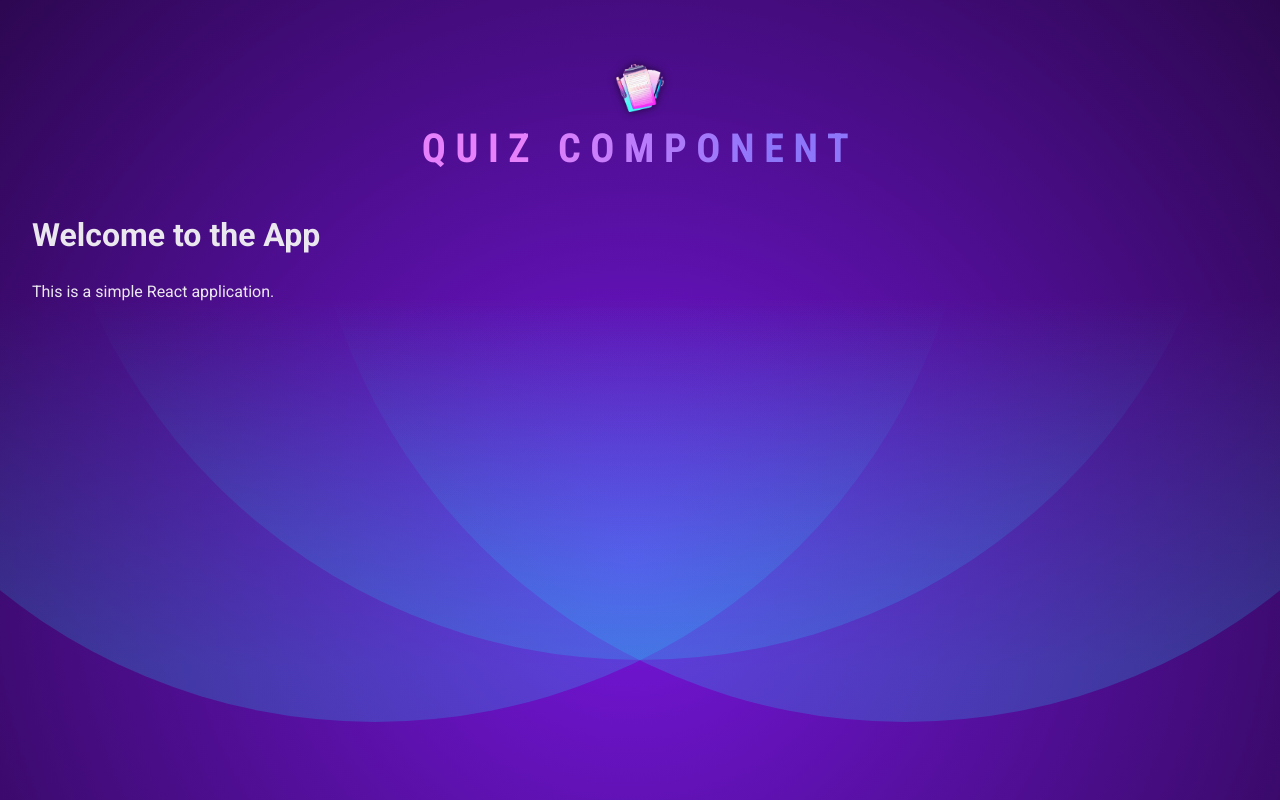
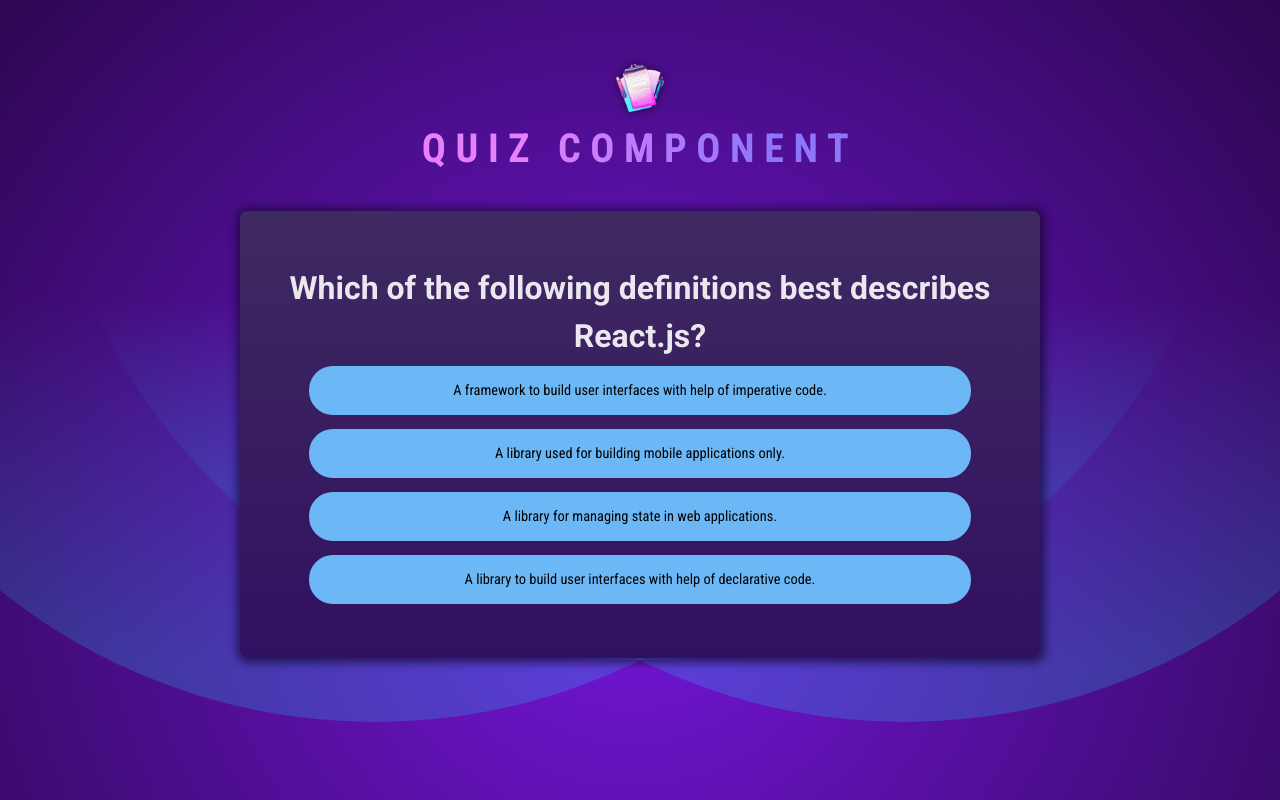
Before and after one commit to FranciscoManuelDiego/QuizApp, a React (Vite) app: page / in a window 1280 px wide. Built offline with nearby package versions, Linux system fonts and the light colour scheme.

Commit message:
Adding modif to quiz

```diff
--- a/src/App.jsx
+++ b/src/App.jsx
@@ -1,12 +1,12 @@
 import Header from './components/Header';
+import Quiz from './components/Quiz';
 function App() {
     return (
         <div className="App">
             <Header />
-            <main>
-                <h1>Welcome to the App</h1>
-                <p>This is a simple React application.</p>
-            </main>
+        <main>
+            <Quiz />
+        </main>
         </div>
     );
 }
--- a/src/components/Quiz.jsx
+++ b/src/components/Quiz.jsx
@@ -3,12 +3,30 @@
 export default function Quiz() {
     const [userAnswer, setUserAnswers] = useState([]);
 
+
+    function handleSelectAnswer(selectedAnswer){
+        setUserAnswers((prevUserAnswers) => {
+            return [...prevUserAnswers, selectedAnswer];  //Updating the previous state
+        })
+    }
+
     const activeQuestionIndex= userAnswer.length;
+     const shuffledAnswers = Questions[activeQuestionIndex].answers.sort(() => Math.random() - 0.50) // Creates a new array from the questions.
     return(
     <div id="quiz">
         <h1>
             {Questions[activeQuestionIndex].text}
-            {Questions[activeQuestionIndex].id}
+        <ul id="answers">
+            {shuffledAnswers.map((answer, index) => (
+                <li key={index} className="answer">
+                    <button onClick={() => handleSelectAnswer(answer)} >
+                        {answer}
+                    </button>
+                </li>
+            ))}
+        </ul>
         </h1>
     </div>
-)}
+)
+}
+// Funciton on button invokes only once per button click
```
